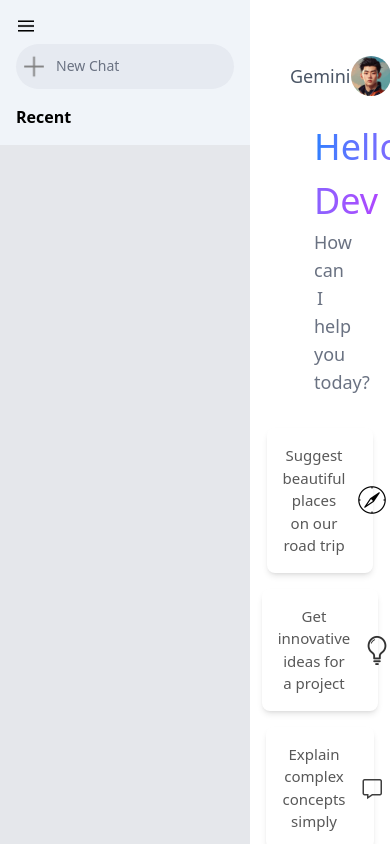
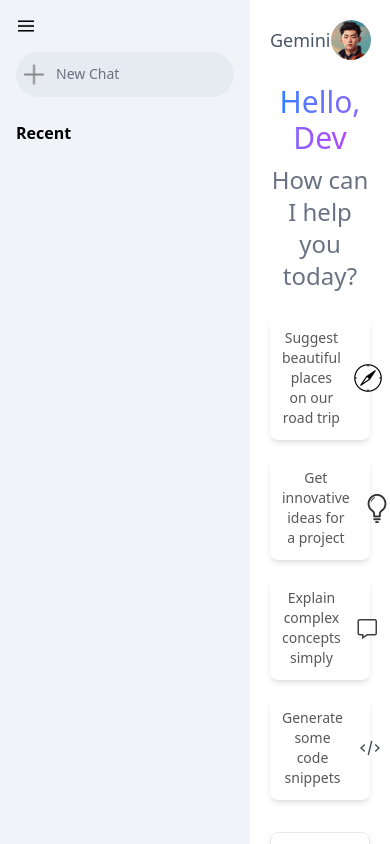
Before and after one commit to Renu00shah/chat-gpt, a React (Vite) app: page / in a window 390 px wide. Built offline with nearby package versions, Linux system fonts and the light colour scheme.

Commit message:
responsiveness changes

```diff
--- a/src/App.jsx
+++ b/src/App.jsx
@@ -6,12 +6,12 @@
   return (
     <div className="flex h-screen w-full overflow-hidden">
       {/* Sidebar - Fixed & Responsive */}
-      <div className="h-full w-[250px] bg-gray-200 fixed left-0 top-0">
+      <div className="h-full  bg-gray-200 ">
         <Sidebar />
       </div>
 
       {/* Main - Scrollable Content */}
-      <div className="flex-1 h-full overflow-y-auto ml-[250px] p-4">
+      <div className="flex-1 h-full overflow-y-auto  p-4">
         <Main />
       </div>
     </div>
--- a/src/components/main/Main.jsx
+++ b/src/components/main/Main.jsx
@@ -15,33 +15,33 @@
     loading,
     resultData,
   } = useContext(Context);
-  // console.log("resultData:", resultData);
 
   return (
-    <div className="p-6 max-w-[900px] mx-auto">
+    <div className="p-1 md:p-6 max-w-[900px] mx-auto w-full">
       {/* Top Section */}
-      <div className="flex items-center justify-between mt-4">
+      <div className="flex items-center justify-between">
         <p className="text-gray-600 text-lg font-medium">Gemini</p>
         <img
-          className="rounded-full"
-          width={40}
+          className="rounded-full w-10 h-10"
           src={assets.user_icon}
-          alt="gem"
+          alt="User"
         />
       </div>
 
       {/* Greeting & Prompt Section */}
       {!showResult ? (
-        <div className="text-[36px] text-[#c4c7c5] font-medium p-6 text-center">
-          <p>
+        <div className="text-center text-[#c4c7c5] font-medium mt-6">
+          <p className="text-3xl md:text-4xl lg:text-5xl">
             <span className="bg-gradient-to-r from-blue-500 to-purple-500 text-transparent bg-clip-text">
               Hello, Dev
             </span>
           </p>
-          <p className="text-lg text-gray-500">How can I help you today?</p>
+          <p className="text-2xl md:text-3xl text-gray-500 mt-2">
+            How can I help you today?
+          </p>
 
           {/* Suggestion Cards */}
-          <div className="flex flex-wrap justify-center gap-4 mt-8">
+          <div className="flex flex-wrap justify-center gap-4 mt-6">
             {[
               {
                 text: "Suggest beautiful places on our road trip",
@@ -59,38 +59,39 @@
             ].map((item, index) => (
               <div
                 key={index}
-                className="flex items-center justify-between gap-3 p-4 bg-white shadow-md rounded-lg hover:bg-blue-100 w-[300px]"
+                className="flex items-center justify-between gap-3 p-3 md:p-4 bg-white shadow-md rounded-lg hover:bg-blue-100 w-full sm:w-[300px]"
               >
-                <p className="text-[#585858] text-[15px]">{item.text}</p>
+                <p className="text-[#585858] text-sm md:text-[15px]">
+                  {item.text}
+                </p>
                 <img width={30} src={item.icon} alt="icon" />
               </div>
             ))}
           </div>
         </div>
       ) : (
-        <div className="flex flex-col items-center gap-6 p-6">
+        <div className="flex flex-col items-center gap-6 p-4 md:p-6">
           {/* User Query */}
-          <div className="flex items-center gap-4 w-full max-w-[800px] bg-gray-100 p-4 rounded-lg shadow">
+          <div className="flex items-center gap-3 w-full max-w-[800px] bg-gray-100 p-3 md:p-4 rounded-lg shadow">
             <img
-              className="w-10 h-10 rounded-full"
+              className="w-8 h-8 md:w-10 md:h-10 rounded-full"
               src={assets.user_icon}
               alt="User"
             />
-            <p className="text-gray-800">{recentPrompt}</p>
+            <p className="text-gray-800 text-sm md:text-base">{recentPrompt}</p>
           </div>
 
           {/* Gemini Response */}
-          <div className="flex items-start gap-4 w-full max-w-[800px] bg-white p-4 rounded-lg shadow">
+          <div className="md:flex flex-row items-start gap-3 w-full max-w-[800px] bg-white p-3 md:p-4 rounded-lg shadow">
             <img
-              className="w-10 h-10 rounded-full"
+              className="w-8 h-8 md:w-10 md:h-10 rounded-full"
               src={assets.gemini_icon}
               alt="Gemini"
             />
             <div className="text-gray-800 w-full overflow-hidden p-2">
               {!loading ? (
                 <p
-                  className="text-[17px] font-extralight leading-[1.8] break-words whitespace-pre-wrap"
-                  style={{ maxHeight: "none", overflow: "visible" }}
+                  className="text-sm md:text-[17px] font-light leading-[1.6] md:leading-[1.8] break-words whitespace-pre-wrap"
                   dangerouslySetInnerHTML={{ __html: resultData }}
                 ></p>
               ) : (
@@ -102,16 +103,16 @@
       )}
 
       {/* Input Section */}
-      <div className="mt-16">
-        <div className="flex items-center bg-white p-3 rounded-lg shadow-md border border-gray-200">
+      <div className="mt-8">
+        <div className="flex items-center bg-white p-2 md:p-3 rounded-lg shadow-md border border-gray-200">
           <input
             onChange={(e) => setInput(e.target.value)}
             value={input}
-            className="flex-1 p-2 outline-none text-gray-700"
+            className="flex-1 p-2 text-sm md:text-base outline-none text-gray-700"
             type="text"
             placeholder="Ask anything..."
           />
-          <div className="flex items-center gap-3">
+          <div className="flex items-center gap-2 md:gap-3">
             <img
               onClick={onSent}
               width={20}
@@ -122,8 +123,8 @@
           </div>
         </div>
         <p className="mt-4 text-xs text-gray-500 text-center">
-          Gemini may display inaccurate information, including about people, so
-          double-check its responses.
+          Gemini may display inaccurate information, so double-check its
+          responses.
         </p>
       </div>
     </div>
--- a/src/components/sidebar/Sidebar.jsx
+++ b/src/components/sidebar/Sidebar.jsx
@@ -3,40 +3,47 @@
 import { Context } from "../../context/Context";
 
 export default function Sidebar() {
-  const [extended, setExtended] = useState(false);
-  const { onSent, prevPrompts, setRecentPrompt, newChat } = useContext(Context);
-  // const loadPrompt = async (prompt) => {
-  //   console.log("Loading Prompt:", prompt);
-  //   setRecentPrompt(prompt);
-  //   await onSent(prompt);
-  // };
+  const [collapsed, setCollapsed] = useState(false);
+  const { prevPrompts, newChat } = useContext(Context);
+
   return (
-    <div className=" flex flex-col  justify-between bg-[#f0f4f9] p-4">
-      {/* Top Section */}
-      <div className="">
-        <img width={20} src={assets.menu_icon} alt="menu" />
+    <div
+      className={`flex flex-col bg-[#f0f4f9] p-4 h-screen transition-all duration-300 ${
+        collapsed ? "w-[60px]" : "w-[250px]"
+      }`}
+    >
+      {/* Menu Icon - Toggle Collapse */}
+      <div className="flex justify-between items-center">
+        <img
+          width={20}
+          src={assets.menu_icon}
+          alt="menu"
+          className="cursor-pointer"
+          onClick={() => setCollapsed(!collapsed)}
+        />
+      </div>
+
+      {/* New Chat Button */}
       <div
         onClick={() => newChat()}
-          className=" flex items-center gap-3 bg-[#e6eaf1] rounded-full text-sm cursor-pointer text-gray-500 p-2 mt-2"
+        className="flex items-center gap-3 bg-[#e6eaf1] rounded-full text-sm cursor-pointer text-gray-500 p-2 mt-4"
       >
         <img width={20} src={assets.plus_icon} alt="plus" />
-          <p>New Chat</p>
+        {!collapsed && <p>New Chat</p>}
       </div>
-        <div className="mt-4">
-          <p className="font-semibold">Recent</p>
-          {prevPrompts.map((item, index) => {
-            return (
+
+      {/* Recent Chats */}
+      <div className="mt-6">
+        {!collapsed && <p className="font-semibold">Recent</p>}
+        {prevPrompts.map((item, index) => (
           <div
             key={index}
-                // onClick={() => loadPrompt(item)}
             className="flex items-center mt-2 gap-2 p-2 bg-gray-100 rounded-md hover:bg-[#e6eaf1] cursor-pointer"
           >
             <img width={20} src={assets.message_icon} alt="message" />
-                <p>{item.slice(0, 18)}...</p>
+            {!collapsed && <p>{item.slice(0, 18)}...</p>}
           </div>
-            );
-          })}
-        </div>
+        ))}
       </div>
     </div>
   );
```
Lines whose indentation alone changed are shown as unchanged.
